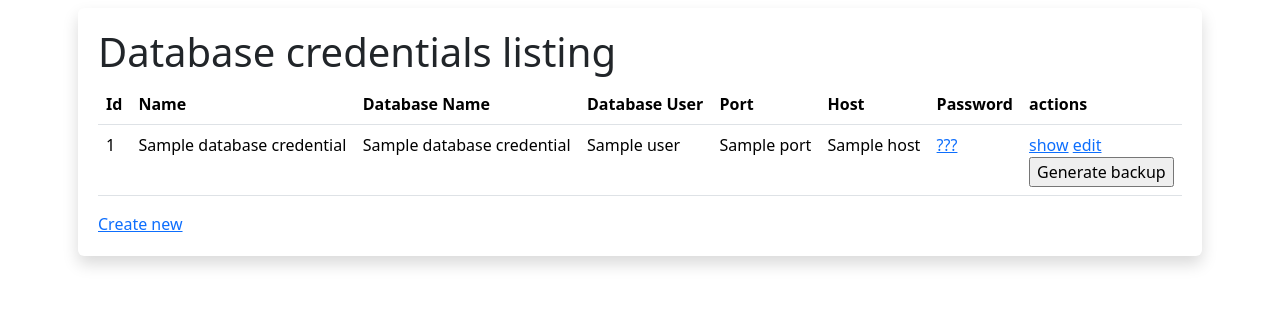
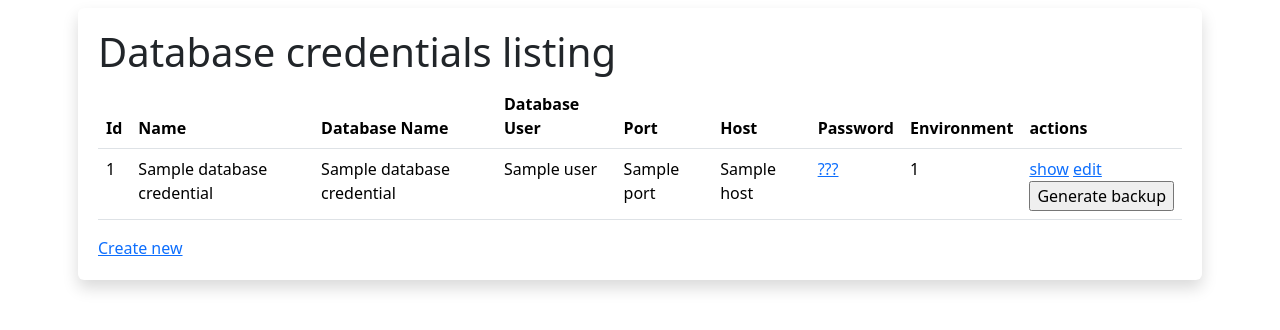
Before and after one commit to danilocgsilva/projects_catalog, a Symfony app: template templates/database_credential/index.html.twig in a window 1280 px wide. Shown: the part 184-514 px from the top of the page. Run offline with Twig, Linux system fonts and the light colour scheme; the template is opened without the code that fills it: most values are stand-ins (such as "Sample title", 1, 10 or a date in 2020); style sheets or scripts are compiled from the project's sources; some libraries are stand-ins or nearby versions.

Commit message:
Can edit relationship
Between environment and database credential

```diff
--- a/templates/database_credential/_form.html.twig
+++ b/templates/database_credential/_form.html.twig
@@ -6,6 +6,7 @@
     {{ form_row(form.port) }}
     {{ form_row(form.host) }}
     {{ form_row(form.password) }}
+    {{ form_row(form.environment) }}
     <input type="hidden" name="test" id="test" value="0">
     <button class="btn">{{ button_label|default('Save') }}</button>
     <button type="button" class="btn" id="testBtn" name="testBtn">Test</button>
--- a/templates/database_credential/index.html.twig
+++ b/templates/database_credential/index.html.twig
@@ -15,6 +15,7 @@
                 <th>Port</th>
                 <th>Host</th>
                 <th>Password</th>
+                <th>Environment</th>
                 <th>actions</th>
             </tr>
         </thead>
@@ -46,6 +47,15 @@
                         }
                     </script>
                 </td>
+
+
+
+                <td>
+                {{ database_credential.environment.id ?? "not set" }}
+                </td>
+
+
+
                 <td>
                     <a href="{{ path('app_database_credential_show', {'id': database_credential.id}) }}">show</a>
                     <a href="{{ path('app_database_credential_edit', {'id': database_credential.id}) }}">edit</a>
--- a/templates/environment/index.html.twig
+++ b/templates/environment/index.html.twig
@@ -21,8 +21,8 @@
                 <td>{{ environment.name }}</td>
                 <td>{{ environment.description }}</td>
                 <td>
-                    <a href="{{ path('app_environment_show', {'id': environment.id}) }}">show</a>
-                    <a href="{{ path('app_environment_edit', {'id': environment.id}) }}">edit</a>
+                    <a class="btn btn-primary" href="{{ path('app_environment_show', {'id': environment.id}) }}">show</a>
+                    <a class="btn btn-primary" href="{{ path('app_environment_edit', {'id': environment.id}) }}">edit</a>
                 </td>
             </tr>
         {% else %}
```
Also changed, not shown: src/Form/DatabaseCredentialType.php (+9 -0 lines), 1 other file.
